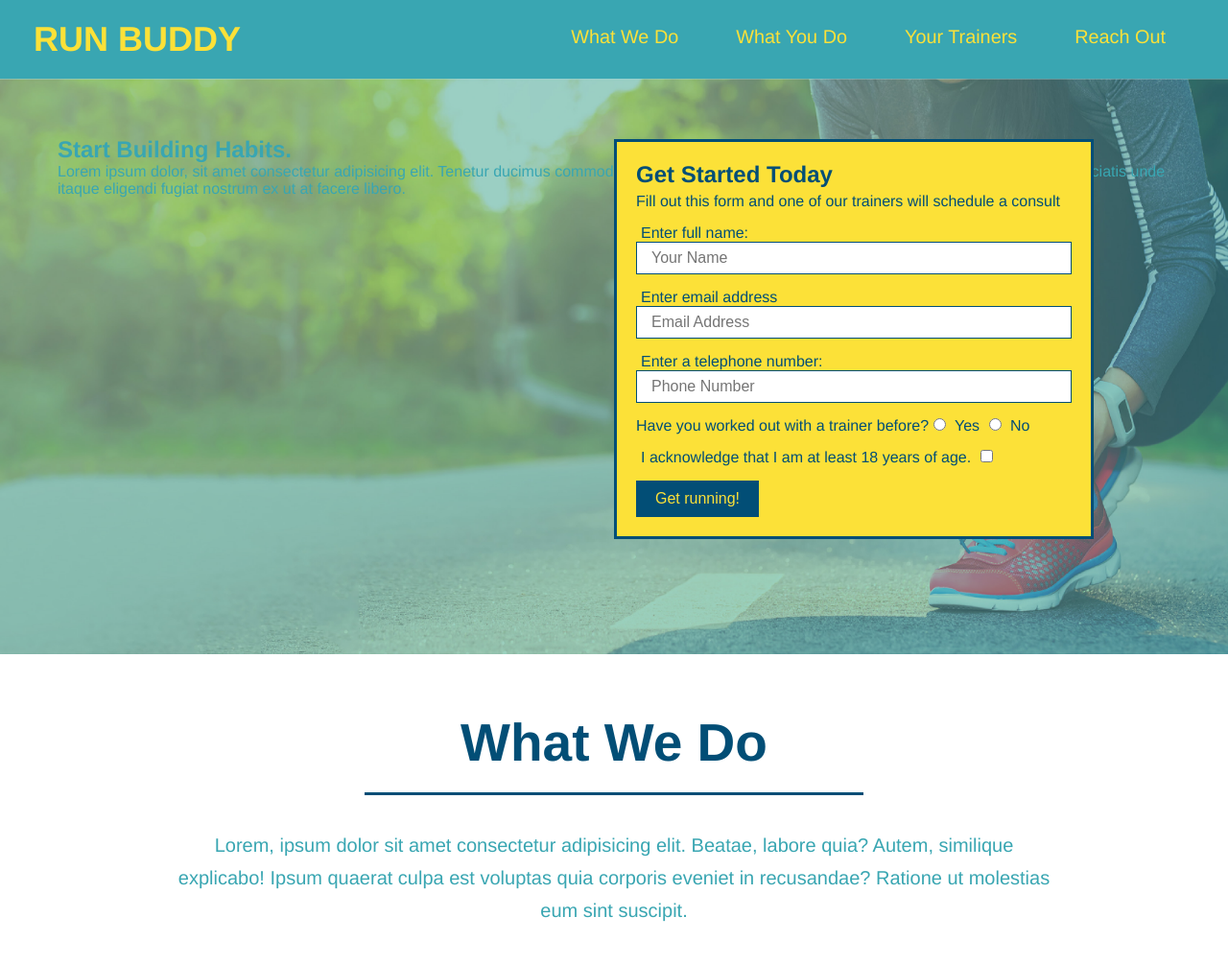
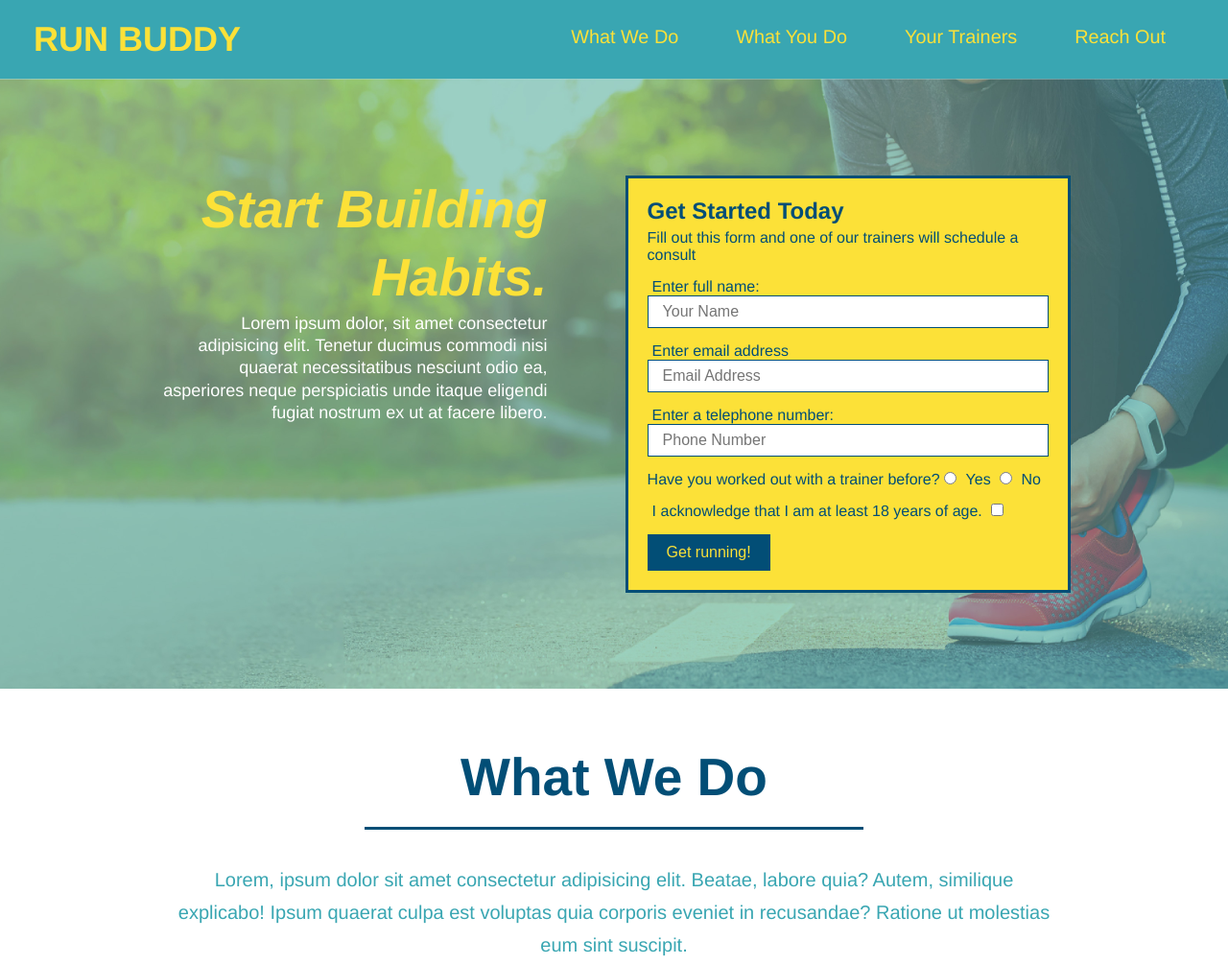
Before and after one commit to jsun994/run-buddy, a plain HTML site: page index.html in a window 1280 px wide. Shown: the top 1005 px of the page at 96% size. Drawn offline with Linux system fonts and the light colour scheme.

Commit message:
add flexbox to hero

```diff
--- a/assets/css/style.css
+++ b/assets/css/style.css
@@ -51,6 +51,8 @@ footer {
     background: #fce138;
     width: 100%;
     padding: 40px 35px;
+    justify-content: space-between;
+    flex-wrap: wrap;
 }
 
 footer h2 {
@@ -61,9 +63,7 @@ footer h2 {
 }
 
 footer div {
-    float: right;
     line-height: 1.5;
-    text-align: right;
 }
 
 footer a {
@@ -76,21 +76,20 @@ section {
 
 .hero {
     background-image: url("../images/hero-bg.jpg");
-    height: 600px;
     background-size: cover;
     background-position: center;
-    position: relative;
+    display: flex;
+    justify-content: center;
+    flex-wrap: wrap;
 }
 
 .hero-form {
     border: 3px solid #024e76;
     background-color: #fce138;
     padding: 20px;
-    width: 500px;
     color: #024e76;
-    position: absolute;
-    bottom: 120px;
-    right: 140px;
+    width: 40%;
+    margin: 3.5%;
 }
 
 .hero-form h3 {
@@ -100,6 +99,21 @@ section {
 
 .hero-form p {
     margin: 5px 0 15px 0;
+}
+
+.hero-cta {
+    width: 35%;
+    text-align: right;
+    margin: 3.5%;
+    color: #fff;
+    font-size: 18px;
+    line-height: 1.3;
+}
+
+.hero-cta h2 {
+    font-style: italic;
+    font-size: 55px;
+    color: #fce138;
 }
 
 .form-input {
```
